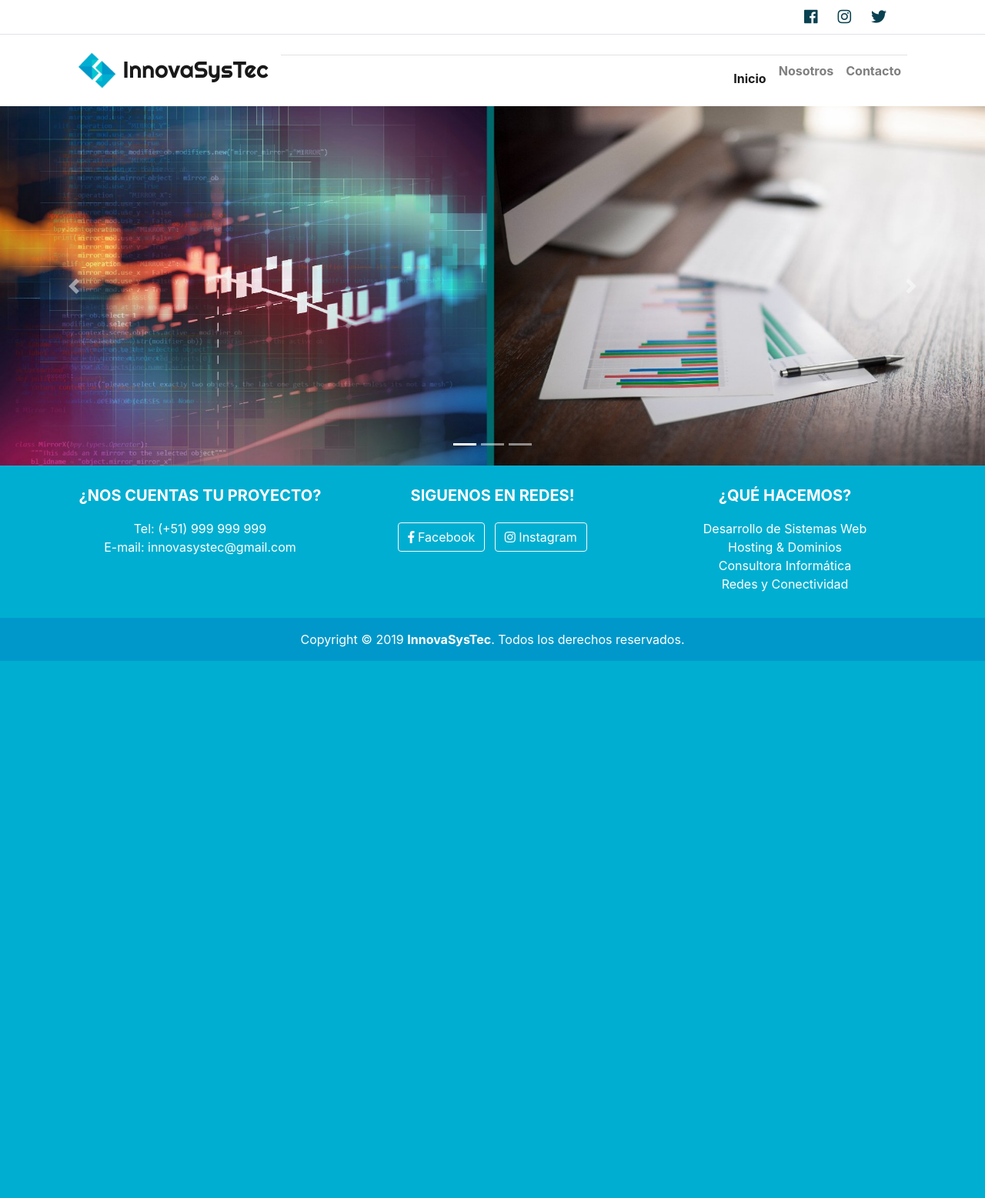
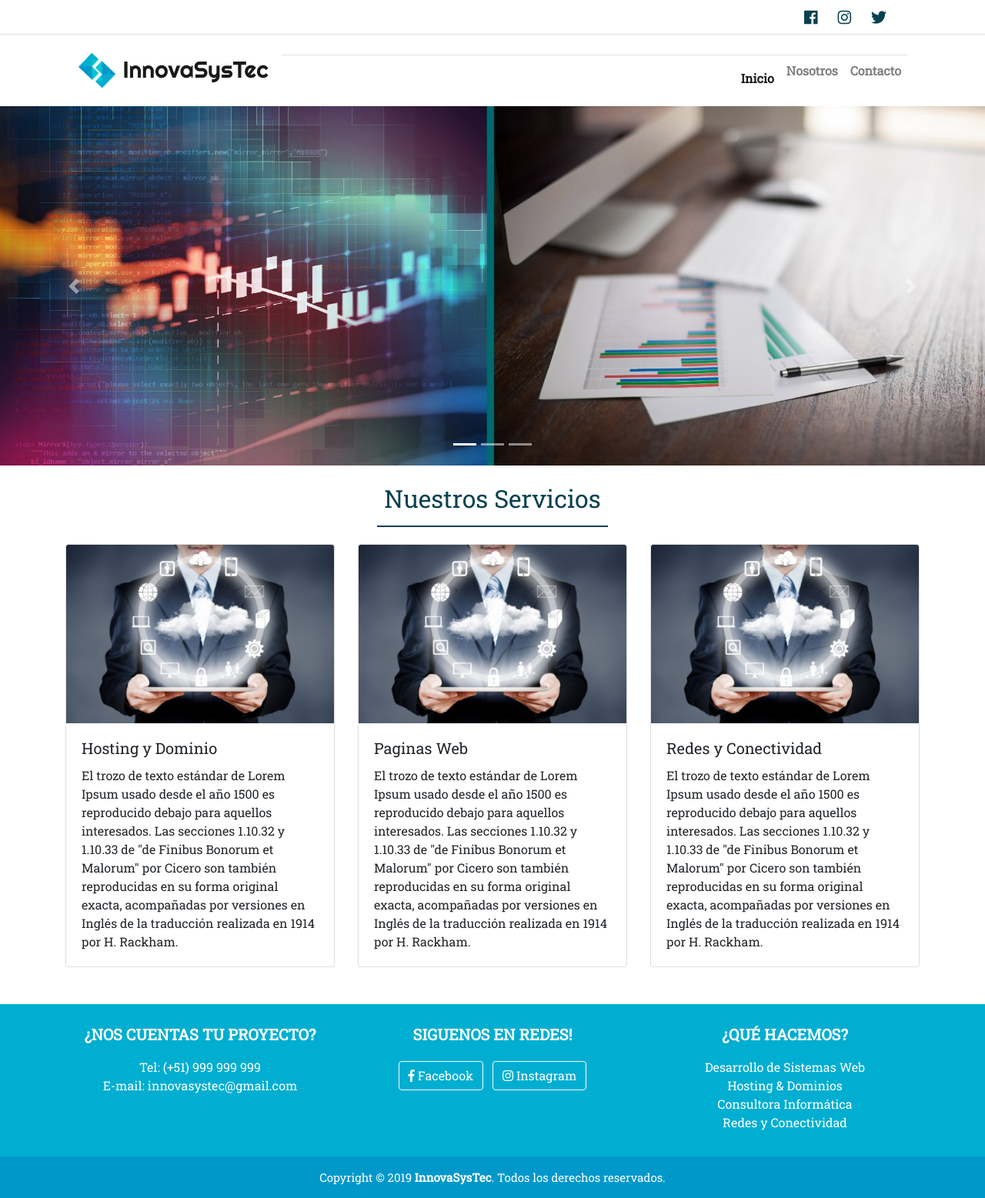
Before and after one commit to isystec/InnovasystecWeb, a PHP site: page /view/inicio.php in a window 1280 px wide. Shown: the whole page at 77% size. Before the commit the page ends 859 px from the top, so only its background shows below. Run offline with PHP 8.4, Linux system fonts and the light colour scheme.

Commit message:
Se agrega contenido de servicion en cards

```diff
--- /dev/null
+++ b/view/body/contenido_servicios/istec_services_inicio.php
@@ -0,0 +1,47 @@
+<?php
+/**
+ * Created by PhpStorm.
+ * User: Alejandro
+ * Date: 25/02/2019
+ * Time: 1:20
+ */
+?>
+
+
+    <div class="container mb-5 mt-4">
+
+        <section class="text-center">
+            <h2 class="text-services mb-3">Nuestros Servicios</h2>
+            <p class="linea_de_subrayado"></p>
+        </section>
+        </section>
+        <div class="card-deck">
+            <div class="card">
+                <img src="./img/card_ejemplo.jpg" class="card-img-top" alt="...">
+                <div class="card-body">
+                    <h5 class="card-title">Hosting y Dominio</h5>
+                    <p class="card-text">El trozo de texto estándar de Lorem Ipsum usado desde el año 1500 es reproducido debajo para aquellos interesados. Las secciones 1.10.32 y 1.10.33 de "de Finibus Bonorum et Malorum" por Cicero son también reproducidas en su forma original exacta, acompañadas por versiones en Inglés de la traducción realizada en 1914 por H. Rackham.
+
+                    </p>
+                </div>
+            </div>
+            <div class="card">
+                <img src="./img/card_ejemplo.jpg" class="card-img-top" alt="...">
+                <div class="card-body">
+                    <h5 class="card-title">Paginas Web</h5>
+                    <p class="card-text">El trozo de texto estándar de Lorem Ipsum usado desde el año 1500 es reproducido debajo para aquellos interesados. Las secciones 1.10.32 y 1.10.33 de "de Finibus Bonorum et Malorum" por Cicero son también reproducidas en su forma original exacta, acompañadas por versiones en Inglés de la traducción realizada en 1914 por H. Rackham.
+
+                    </p>
+                </div>
+            </div>
+            <div class="card">
+                <img src="./img/card_ejemplo.jpg" class="card-img-top" alt="...">
+                <div class="card-body">
+                    <h5 class="card-title">Redes y Conectividad</h5>
+                    <p class="card-text">El trozo de texto estándar de Lorem Ipsum usado desde el año 1500 es reproducido debajo para aquellos interesados. Las secciones 1.10.32 y 1.10.33 de "de Finibus Bonorum et Malorum" por Cicero son también reproducidas en su forma original exacta, acompañadas por versiones en Inglés de la traducción realizada en 1914 por H. Rackham.
+
+                    </p>
+                </div>
+            </div>
+        </div>
+    </div>
--- a/view/body/istec_body_inicio.php
+++ b/view/body/istec_body_inicio.php
@@ -13,6 +13,7 @@
 <?php include "./body/header/istec_header.php";?>
 <?php include "./body/navbar/istec_navbar_inicio.php"?>
 <?php include "./body/slider/istec_slider_inicio.php"?>
+<?php include "./body/contenido_servicios/istec_services_inicio.php"?>
 <?php include "./body/footer/istec_footer.php"?>
 
 <?php include "./referencias/istec_js.php";?>
--- a/view/css/istec_body_css.css
+++ b/view/css/istec_body_css.css
@@ -1,3 +1,9 @@
+@import url('https://fonts.googleapis.com/css?family=Roboto+Slab');
+
+body {
+    font-family: 'Roboto Slab', serif;
+}
+
 .redSocial-Facebook {
     color: #094151;
     font-size: 20px;
@@ -126,4 +132,19 @@
 
 .footer_botom {
     background-color: #0098ca;
+    font-size: 15px;
 }
+
+/*******************Card Services*************************************/
+
+.text-services {
+    color: #094151;
+    border-bottom: #094151;
+}
+
+.linea_de_subrayado {
+    width: 300px;
+    height: 2px;
+    display: inline-block;
+    background: #094151;
+}
```
Also changed, not shown: view/img/card_ejemplo.jpg (added).
